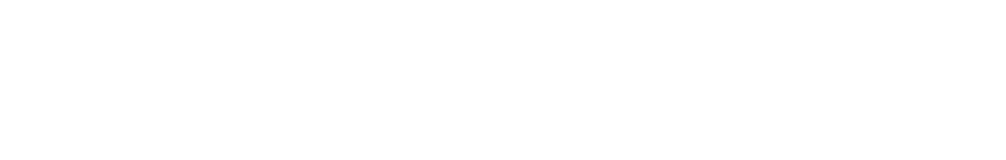
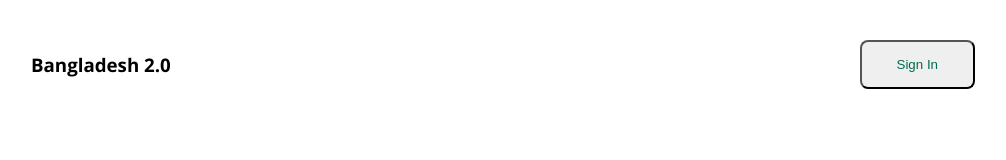
Before and after one commit to abdullahjomadder/my-first-assingment, a plain HTML site: page index.html in a window 1280 px wide. Shown: the whole page, without its empty margins (137-1143 px from the left). Drawn offline with nearby package versions, Linux system fonts and the light colour scheme.

```diff
--- a/index.html
+++ b/index.html
@@ -4,8 +4,32 @@
     <meta charset="UTF-8">
     <meta name="viewport" content="width=, initial-scale=1.0">
     <title>My first assingment</title>
+    <link rel="preconnect" href="https://fonts.googleapis.com">
+<link rel="preconnect" href="https://fonts.gstatic.com" crossorigin>
+<link href="https://fonts.googleapis.com/css2?family=Fira+Sans:ital,wght@0,100;0,200;0,300;0,400;0,500;0,600;0,700;0,800;0,900;1,100;1,200;1,300;1,400;1,500;1,600;1,700;1,800;1,900&family=Open+Sans:ital,wght@0,300..800;1,300..800&display=swap" rel="stylesheet">
+    <link rel="stylesheet"href="styles/style.css">
 </head>
-<body>
+<body class="open-sans-normal">
+    <header>
+        <nav>
+        <h3
+        class="nav-tittle">Bangladesh 2.0</h3>
+ <ul>
+    <li><a href=""><button class="btn-primary" >Sign In</button></a></li>
+ </ul>
+</nav>
 
+
+
+    </header>
+    <main>
+
+
+
+    </main>
+    <footer>
+
+
+    </footer>
 </body>
 </html>
--- /dev/null
+++ b/styles/style.css
@@ -0,0 +1,34 @@
+
+
+.open-sans-normal {
+  font-family: "Open Sans", serif;
+  font-optical-sizing: auto;
+  font-style: normal;
+  font-variation-settings:
+    "wdth" 100;
+}
+.btn-primary{
+    color:#006A50;
+    padding:15px 35px;
+    border-radius: 8px;
+}
+nav{
+    display: flex;
+    align-items: center;
+    justify-content: space-between;
+    margin:24px 160px;
+}
+.nav-tittle{
+font-weight: bold;
+font-size:32;
+
+}
+nav ul li{
+    list-style: none;
+}
+nav li a{
+    text-decoration: none;
+}
+nav ul{
+    display: flex;
+}
```
Also changed, not shown: assets/al-jazeera.png (added), assets/card-icon.png (added), assets/facebook.png (added), assets/hero.png (added), assets/instagram.png (added), assets/quote-bg.png (added), assets/satelite.png (added), assets/x.png (added).
